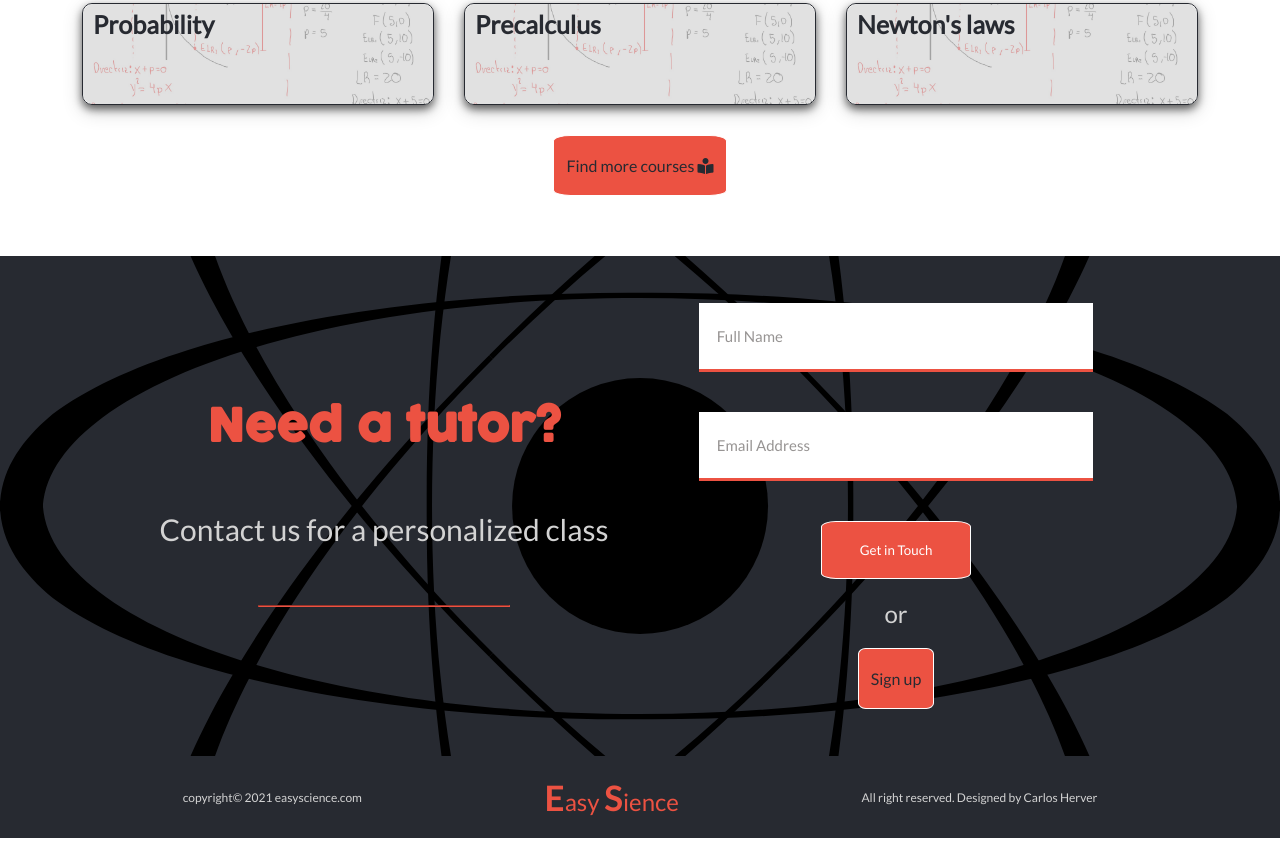
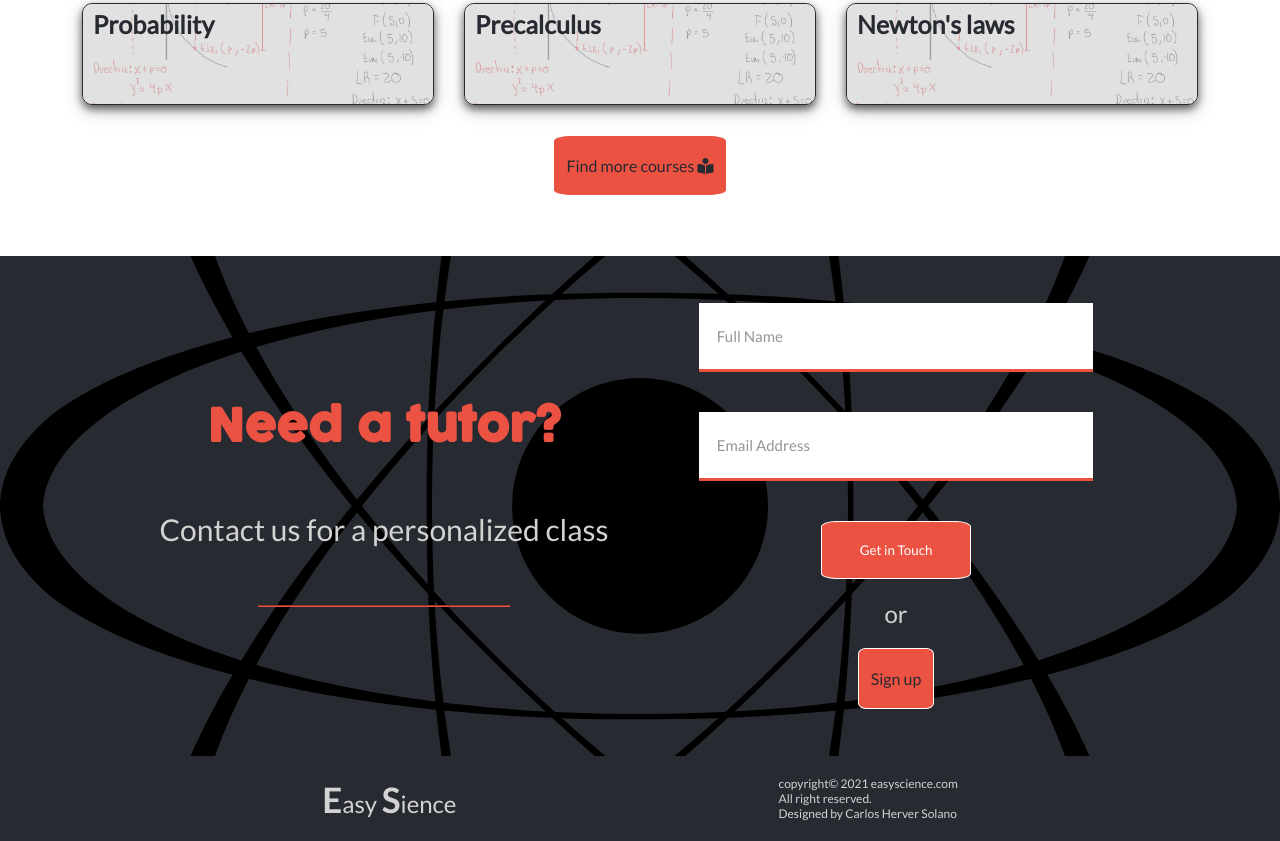
Before and after one commit to carloshs1994/easyscience, a website: page index.html in a window 1280 px wide. Shown: the part 1357-2198 px from the top of the page. Drawn offline with Linux system fonts and the light colour scheme.

Commit message:
Fix Footer

```diff
--- a/index.html
+++ b/index.html
@@ -82,9 +82,11 @@
   </main>
   <footer>
     <section class="author">
-      <p>copyright© 2021 easyscience.com</p>
       <div class="logo"><a href="index.html"><strong>E</strong>asy <strong>S</strong>ience</a></div>
-      <p>All right reserved. Designed by Carlos Herver</p>
+      <div>
+        <p>copyright© 2021 easyscience.com</p>
+        <p>All right reserved. <a href="https://github.com/carloshs1994">Designed by Carlos Herver Solano</a></p>
+      </div>
     </section>
   </footer>
 </body>
--- a/style.css
+++ b/style.css
@@ -70,7 +70,7 @@ strong {
 nav ul {
   position: fixed;
   top: 0;
-  left: -150%;
+  left: -110%;
   width: 100vw;
   height: 100vh;
   background-color: #272a31;
@@ -251,9 +251,9 @@ hr {
   color: #d3d3d3;
 }
 
-.author p {
-  font-size: 12px;
-  color: #d3d3d3;
+.author div p {
+  font-size: 10px;
+  color: #272a31;
 }
 
 .about div p {
@@ -474,15 +474,22 @@ textarea::placeholder {
 
 .author {
   display: flex;
-  flex-direction: column;
+  justify-content: space-evenly;
   align-items: center;
-  background-color: #272a31;
+  background-color: #fff;
   padding: 20px 0;
 }
 
 .author .logo {
-  order: -1;
   display: block;
+}
+
+.author .logo a {
+  color: #272a31;
+}
+
+.author div p a {
+  display: none;
 }
 
 @media (min-width: 768px) {
@@ -666,12 +673,21 @@ textarea::placeholder {
   }
 
   .author {
-    flex-direction: row;
-    justify-content: space-evenly;
+    background-color: #272a31;
   }
 
-  .author .logo {
-    order: 0;
+  .author .logo a {
+    color: #d3d3d3;
+  }
+
+  .author div p {
+    font-size: 12px;
+    color: #d3d3d3;
+  }
+
+  .author div p a {
+    display: block;
+    color: #d3d3d3;
   }
 }
 
```
Also changed, not shown: courses.html (+4 -2 lines).
